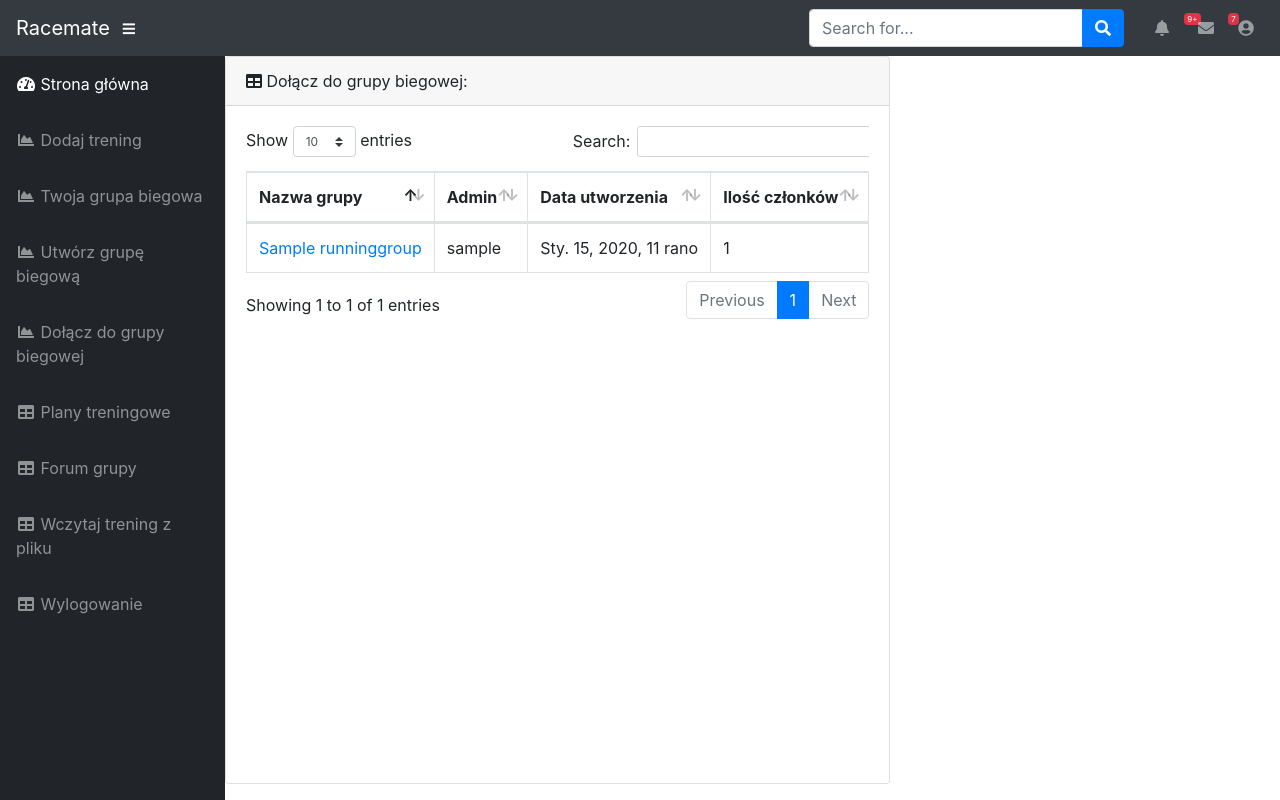
After one commit to przemyslawkulak/Racemate-aplikacja-biegowa, a Django app: page /forumchoice in a window 1280 px wide. The commit adds this page. Run offline with Django 3.2, Linux system fonts and the light colour scheme; a user stored in the database is signed in; tables that the repository leaves empty hold one stand-in row (values such as "Sample post"); some libraries are stand-ins or nearby versions.

Commit message:
Choice Forum View

```diff
--- a/Racemate/Racemate/urls.py
+++ b/Racemate/Racemate/urls.py
@@ -20,7 +20,8 @@ from racemate.views import (Index, LogoutView, LoginView, LandingView, RunningGr
                             AddTrainingView, SendMessageView, LandingGeneratorView, MessangerView, AddTreningView,
                             TreningPlanWhiteView, LoadTreningView, PlanChoiceView, TreningPlan18weeksView,
                             DeleteTrainingView, RegisterView, customhandler404, customhandler500, PastTrainingDelete,
-                            CreateGroupView, ShowGroupsView, JoinGroupView, JoinConfirmView, AdminConfirmView)
+                            CreateGroupView, ShowGroupsView, JoinGroupView, JoinConfirmView, AdminConfirmView,
+                            ForumChoiceView)
 
 handler404 = customhandler404
 handler500 = customhandler500
@@ -35,6 +36,7 @@ urlpatterns = [
     re_path(r'running_group/(?P<id>(\d)+)/$', RunningGroupView.as_view(), name='running-group'),
     re_path(r'member/(?P<id>(\d)+)/$', MemberView.as_view(), name='member'),
     re_path(r'forum/(?P<id>(\d)+)/$', ForumView.as_view(), name='forum'),
+    path('forumchoice', ForumChoiceView.as_view(), name='forum-choice'),
     path('add_training/', AddTrainingView.as_view(), name='addtraining'),
     path('send_message/', SendMessageView.as_view(), name='sendmessage'),
     re_path(r'^messanger/(?P<id>(\d)+)/$', MessangerView.as_view(), name='messanger'),
--- /dev/null
+++ b/Racemate/racemate/templates/racemate/forumchoice.html
@@ -0,0 +1,44 @@
+{% extends "racemate/index.html" %}
+{% block content %}
+<div class="card mb-3">
+
+            <div class="card-header">
+              <i class="fas fa-table"></i>
+
+             Dołącz do grupy biegowej:
+
+            </div>
+            <div class="card-body">
+              <div class="table-responsive">
+                <table class="table table-bordered" id="dataTable" width="100%" cellspacing="0">
+                  <thead>
+                    <tr>
+
+                      <th>Nazwa grupy</th>
+                      <th>Admin</th>
+                      <th>Data utworzenia</th>
+                        <th>Ilość członków</th>
+
+                    </tr>
+                  </thead>
+                <tbody>
+
+
+                    {% for i in groups %}
+                    <tr>
+
+                        <td><a href="{% url 'forum' id=i.id %}">{{i.name}}</a></td>
+                      <td>{{i.admins}}</td>
+                      <td>{{i.date}}</td>
+                        <td>{{i.members}}</td>
+                    {% endfor%}
+                    </tr>
+
+                </tbody>
+
+                </table>
+              </div>
+            </div>
+</div>
+
+{% endblock content %}
--- a/Racemate/racemate/templates/racemate/index.html
+++ b/Racemate/racemate/templates/racemate/index.html
@@ -125,7 +125,7 @@
             <span>Plany treningowe</span></a>
         </li>
         <li class="nav-item">
-          <a class="nav-link" href="{% url 'forum' id=2%}">
+          <a class="nav-link" href="{% url 'forum-choice' %}">
             <i class="fas fa-fw fa-table"></i>
             <span>Forum grupy</span></a>
         </li>
--- a/Racemate/racemate/views.py
+++ b/Racemate/racemate/views.py
@@ -142,10 +142,6 @@ class JoinGroupView(LoginRequiredMixin, View):
             groups.append({"name": i.name, "admins": admin, "members": m, "date": i.date, "id": i.id})
         return render(request, 'racemate/joingroup.html', {"groups": groups})
 
-    # def post(self, request):
-    #
-    #     return pass
-
 
 class JoinConfirmView(LoginRequiredMixin, View):
     def get(self, request, id):
@@ -194,10 +190,26 @@ class ForumView(LoginRequiredMixin, View):
         return render(request, 'racemate/forum.html', {'messages': messages, 'group': group, "user": user})
 
 
+class ForumChoiceView(LoginRequiredMixin, View):
+    def get(self, request):
+        groups = []
+        admin = []
+        group = RunningGroup.objects.all().filter(members=request.user)
+        for i in group:
+            admins = MyUser.objects.filter(admins=i)
+            for j in admins:
+                admin = j.username
+
+            m = len(MyUser.objects.filter(members=i))
+            groups.append({"name": i.name, "admins": admin, "members": m, "date": i.date, "id": i.id})
+        return render(request, 'racemate/forumchoice.html', {"groups": groups})
+    # def get(self, request):
+    #     group = RunningGroup.objects.all().filter(members=request.user)
+    #     return render(request, 'racemate/forumchoice.html', {'group': group})
+
+
 class AddTrainingView(LoginRequiredMixin, View):
     def get(self, request):
-        form = PastTrainingForm()
-        # return render(request, 'racemate/form_html.html', {'form': form})
         return render(request, 'racemate/add_training.html', )
 
     def post(self, request):
@@ -286,7 +298,6 @@ class CreateGroupView(LoginRequiredMixin, View):
 class ShowGroupsView(View):
     def get(self, request):
         group = RunningGroup.objects.all().filter(members=request.user)
-
         return render(request, 'racemate/showgroups.html', {"group": group})
 
 
```
